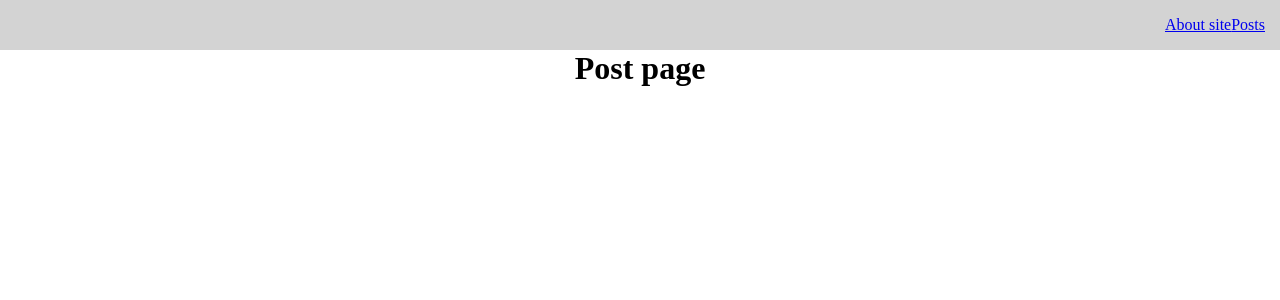
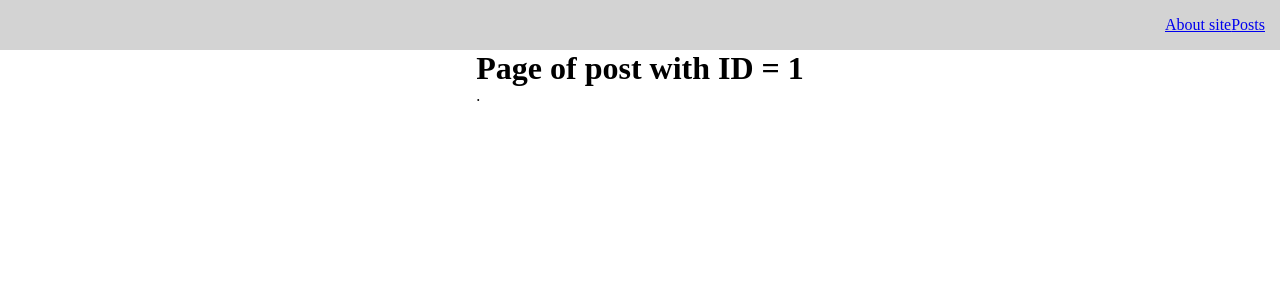
Before and after one commit to Dmytro27Ind/react-course, a React (Create React App) app: page /posts/1 in a window 1280 px wide. Shown: the top 300 px of the page. Built offline with nearby package versions, Linux system fonts and the light colour scheme; no server answers.

Commit message:
PostService changed

```diff
--- a/src/API/PostService.js
+++ b/src/API/PostService.js
@@ -17,4 +17,9 @@ export default class PostService {
             console.log(err)
         }
     }
+
+    static async getById(id) {
+        const response = await axios.get('https://jsonplaceholder.typicode.com/posts/' + id)
+        return response
+    }
 }
--- a/src/components/UI/pages/PostIdPage.jsx
+++ b/src/components/UI/pages/PostIdPage.jsx
@@ -1,9 +1,28 @@
-import React from 'react'
+import React, { useState, useEffect } from 'react'
+import { useParams } from 'react-router-dom'
+import PostService from '../../../API/PostService'
+import { useFetching } from '../../../hooks/useFetching'
+import Loader from '../Loader/Loader'
 
 function PostIdPage() {
+  const params = useParams()
+  const [post, setPost] = useState(null)
+  const [fetchPostById, isLoading, error] = useFetching(async (id) => {
+    const response = await PostService.getById(id)
+    setPost(response.data)
+  })
+
+  useEffect(() => {
+    fetchPostById(params.id)
+  }, [])
+
   return (
     <div>
-        <h1>Post page</h1>
+        <h1>Page of post with ID = {params.id}</h1>
+        {isLoading
+          ? <Loader/>
+          : <div>{post?.id}. {post?.title}</div>
+        }
     </div>
   )
 }
--- a/src/hooks/useFetching.js
+++ b/src/hooks/useFetching.js
@@ -4,10 +4,10 @@ export const useFetching = (callback) => {
     const [isLoading, setIsLoading] = useState(false)
     const [error, setError] = useState('')
 
-    const fetching = async () => {
+    const fetching = async (...params) => {
         try {
             setIsLoading(true)
-            await callback()
+            await callback(...params)
         } catch (err) {
             setError(err.message)
         } finally {
```
